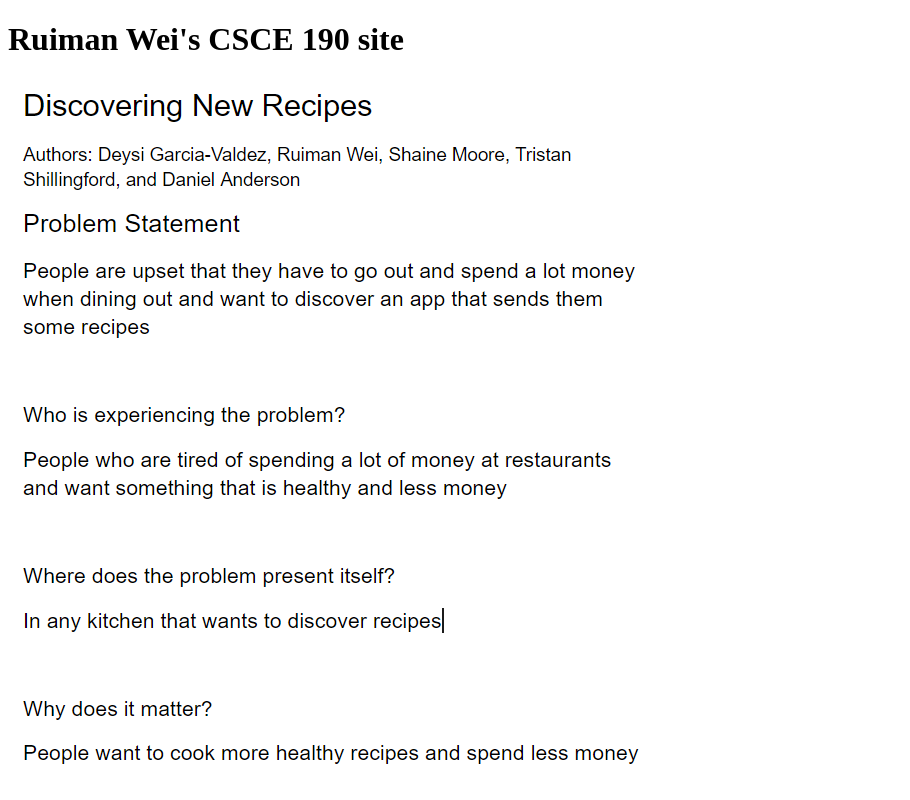
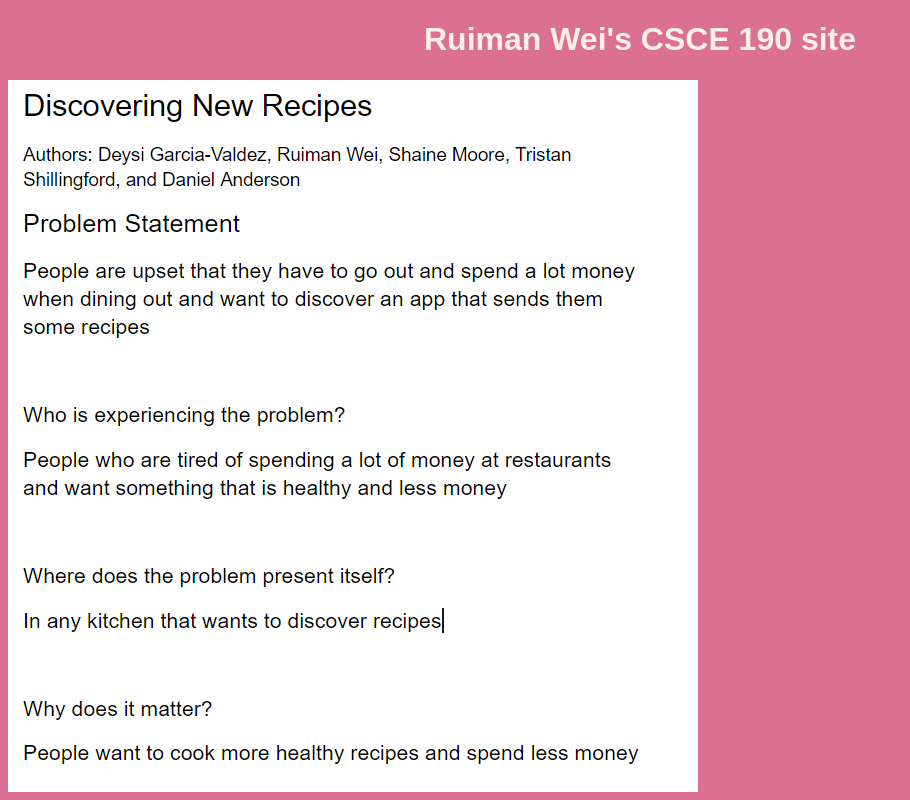
Before and after one commit to ruimanw/ruimanw.github.io, a plain HTML site: page index.html in a window 1280 px wide. Shown: the top 800 px of the page, without its empty margins (0-910 px from the left). Drawn offline with Linux system fonts and the light colour scheme.

Commit message:
Add files via upload

```diff
--- a/index.html
+++ b/index.html
@@ -1,6 +1,7 @@
 <!DOCTYPE html>
     <head>
         <title>CSCE 190: Ruiman Wei</title>
+        <link rel="stylesheet" href="styles.css">
     </head>
     <body>
         <h1>Ruiman Wei's CSCE 190 site</h1>
--- /dev/null
+++ b/styles.css
@@ -0,0 +1,8 @@
+body {
+    background:palevioletred;
+    font-family: Arial, Helvetica, sans-serif;
+}
+h1 {
+    color: linen;
+    text-align:center;
+}
```
